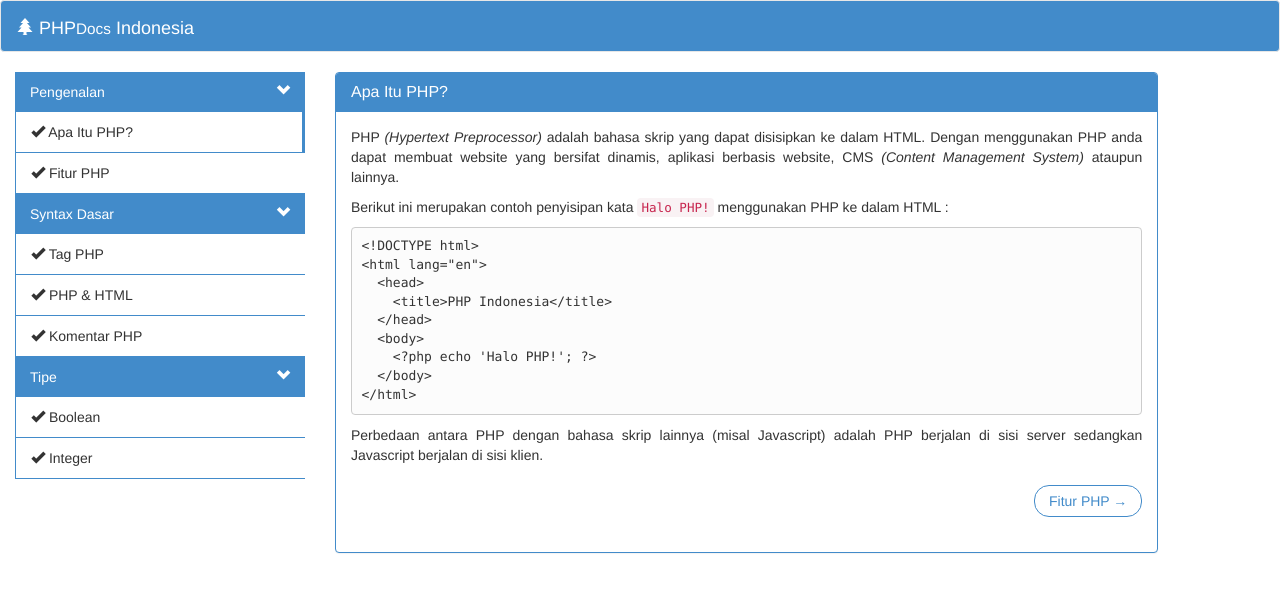
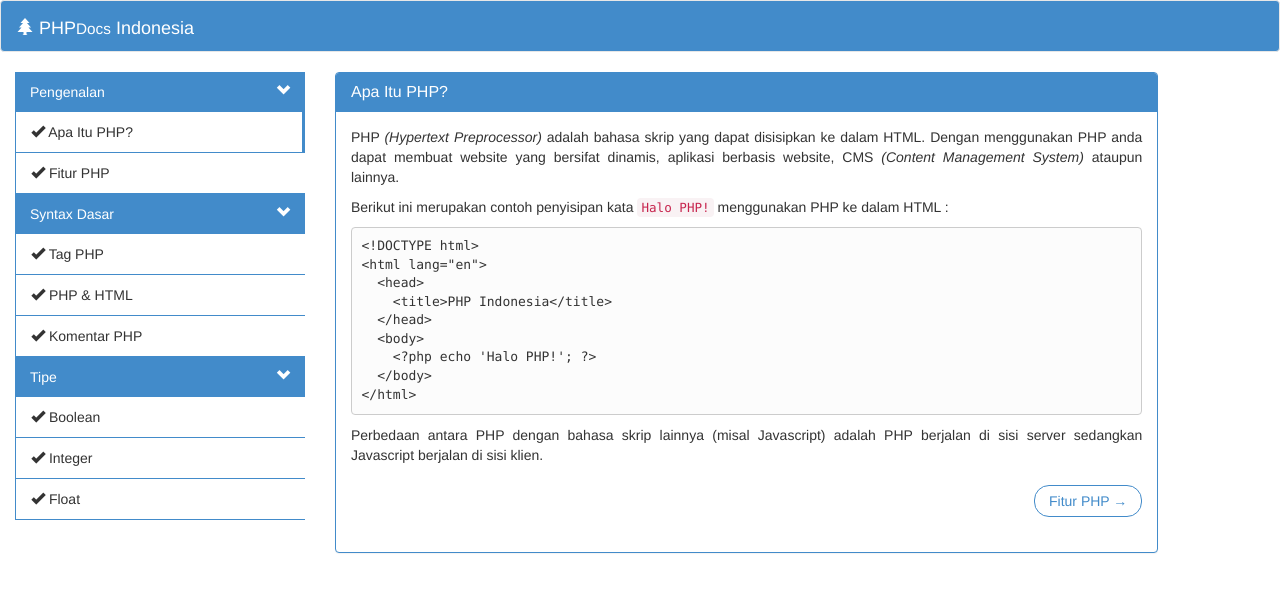
Before and after one commit to brondong/phpid, a Jekyll site: the page built from index.html, in a window 1280 px wide. Shown: the top 592 px of the page. Built offline with Jekyll 4.4.1, drawn with Linux system fonts in a browser that asks for light colours; Markdown is read by kramdown in place of the engine named in the settings.

Commit message:
buat menu float.html

```diff
--- a/_includes/menu.html
+++ b/_includes/menu.html
@@ -102,13 +102,23 @@
           </a>
         </li>
 
-         {% if page.uri == 'integer' %}
+        {% if page.uri == 'integer' %}
           <li class="active">
         {% else %}
           <li>
         {% endif %}
           <a href="{{ site.baseurl }}/tipe/integer">
             <span class="glyphicon glyphicon-ok"></span> Integer
+          </a>
+        </li>
+
+        {% if page.uri == 'float' %}
+          <li class="active">
+        {% else %}
+          <li>
+        {% endif %}
+          <a href="{{ site.baseurl }}/tipe/float">
+            <span class="glyphicon glyphicon-ok"></span> Float
           </a>
         </li>
 
```
